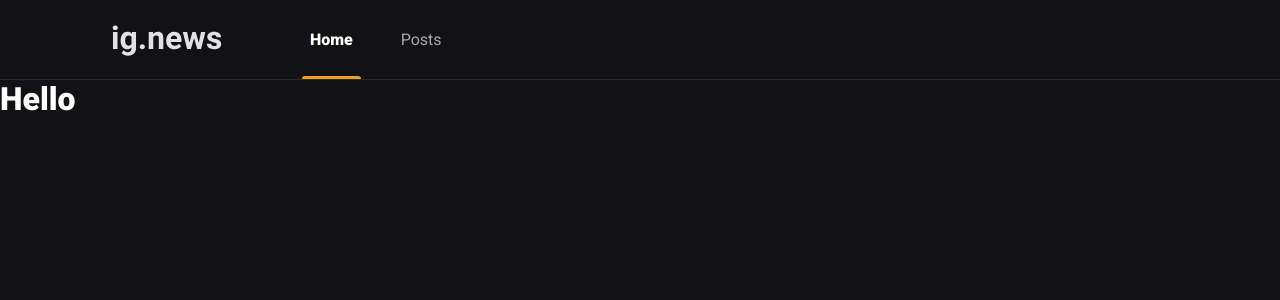
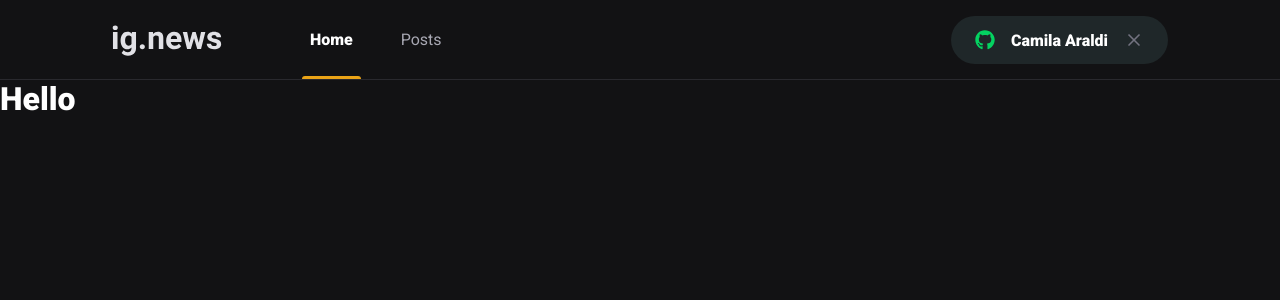
Before and after one commit to araldicamila/ig.news, a Next.js app: page / in a window 1280 px wide. Shown: the top 300 px of the page. Built offline with nearby package versions, Linux system fonts and the light colour scheme.

Commit message:
Componente SignInButton

```diff
--- a/package.json
+++ b/package.json
@@ -12,6 +12,7 @@
     "next": "11.0.0",
     "react": "17.0.2",
     "react-dom": "17.0.2",
+    "react-icons": "^4.2.0",
     "sass": "^1.35.1"
   },
   "devDependencies": {
--- a/src/components/Header/index.tsx
+++ b/src/components/Header/index.tsx
@@ -1,3 +1,4 @@
+import { SignInButton } from "../SignInButton";
 import styles from "./styles.module.scss";
 
 export function Header() {
@@ -9,6 +10,8 @@
           <a className={styles.active}>Home</a>
           <a>Posts</a>
         </nav>
+
+        <SignInButton />
       </div>
     </header>
   );
--- a/src/components/Header/styles.module.scss
+++ b/src/components/Header/styles.module.scss
@@ -57,4 +57,8 @@
 
     }
   }
+
+  button {
+    margin-left: auto;
+  }
 }
--- /dev/null
+++ b/src/components/SignInButton/index.tsx
@@ -0,0 +1,21 @@
+import styles from "./styles.module.scss";
+
+import { FaGithub } from "react-icons/fa";
+import { FiX } from "react-icons/fi";
+
+
+export function SignInButton() {
+  const isUserLoggedIn = true;
+
+  return isUserLoggedIn ?
+    <button type="button" className={styles.signInButton}>
+      <FaGithub color="#04D361" />
+      Camila Araldi
+      <FiX color="#737380" className={styles.closeIcon} />
+    </button> :
+    <button type="button" className={styles.signInButton}>
+      <FaGithub color="#EBA417" />
+      Sign in with Github
+    </button>
+
+}
--- /dev/null
+++ b/src/components/SignInButton/styles.module.scss
@@ -0,0 +1,33 @@
+.signInButton {
+  height: 3rem;
+  border-radius: 3rem;
+  background: var(--gray-850);
+  border: 0;
+  padding: 0 1.5rem;
+
+  display: flex;
+  align-items: center;
+  justify-content: center;
+
+  color: var(--white);
+  font-weight: bold;
+
+  svg.closeIcon {
+    margin-left: 1rem;
+  }
+
+  svg {
+    width: 20px;
+    height: 20px;
+  }
+
+  svg:first-child {
+    margin-right: 1rem;
+  }
+
+  transition: filter 0.2s;
+
+  &:hover {
+    filter: brightness(0.8);
+  }
+}
--- a/src/styles/global.scss
+++ b/src/styles/global.scss
@@ -10,6 +10,7 @@
   --gray-100: #e1e1e1;
   --gray-300: #a8a8b3;
   --gray-800: #29292e;
+  --gray-850: #1f2729;
   --gray-900: #121214;
 
   --cyan-500: #61dafb;
```
Also changed, not shown: 1 other file (tests, documents, lock files or other folders).
